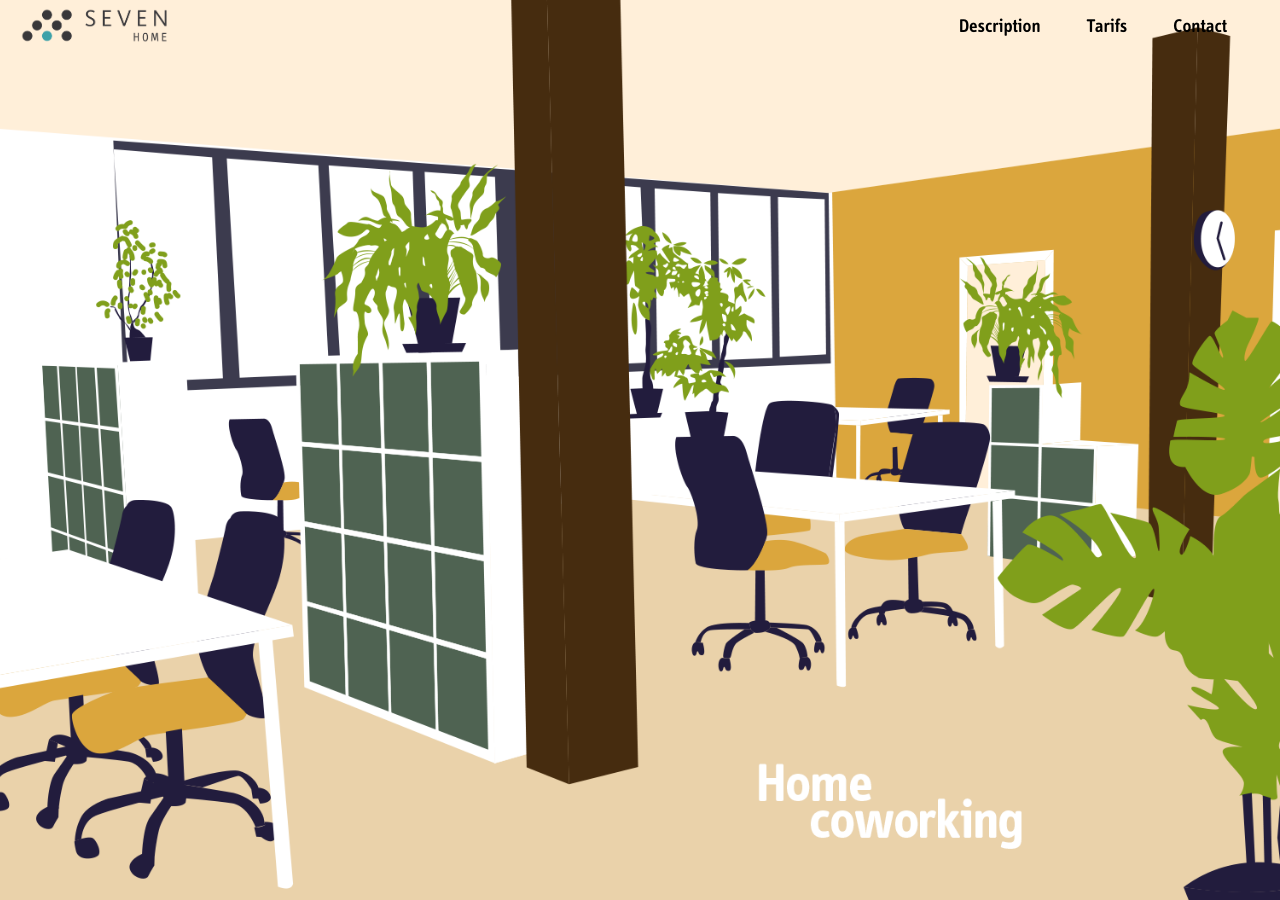
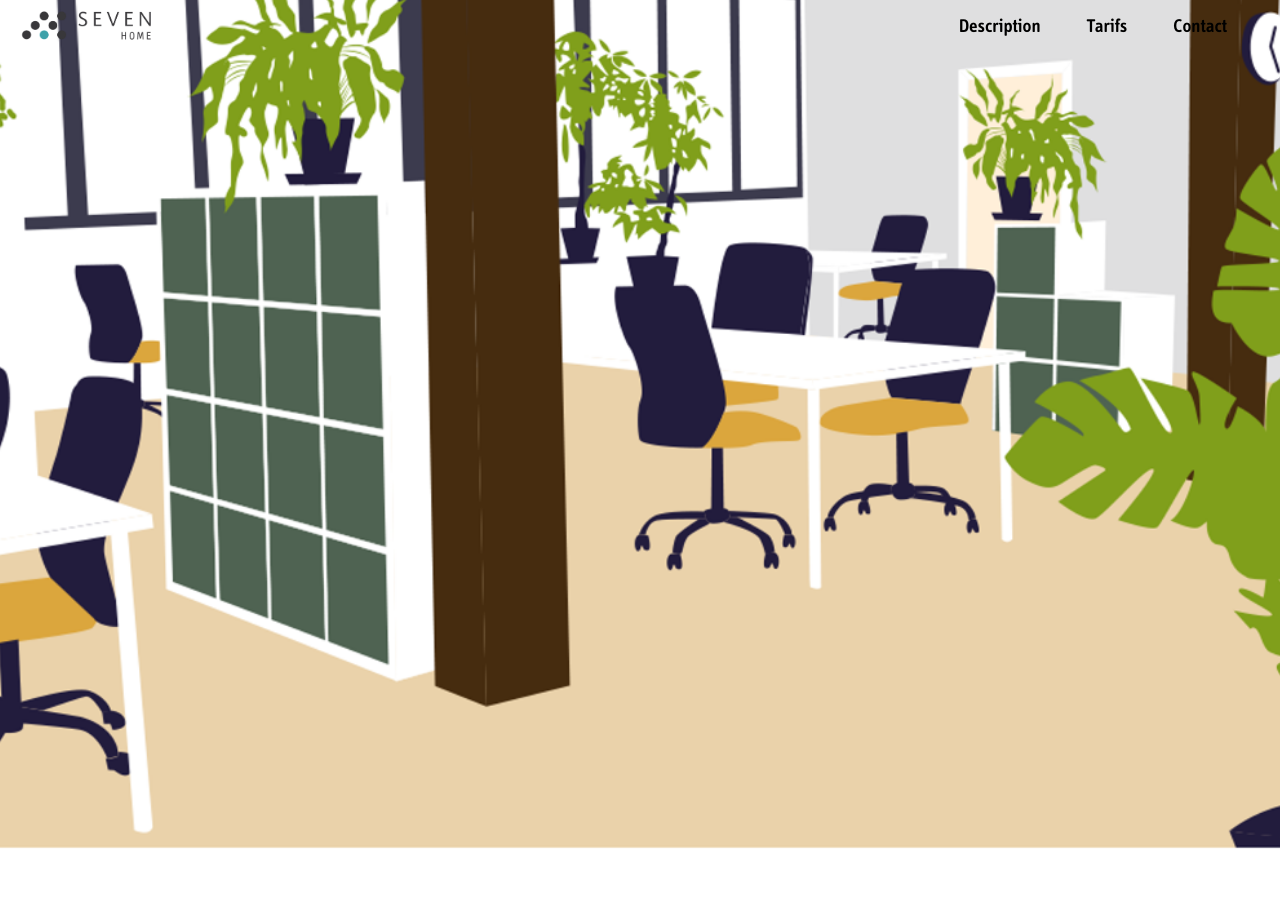
Before and after one commit to Seven2018/home.byseven.co_jekyll, a Jekyll site: the page built from index.md, in a window 1280 px wide and 900 px high. Built offline with Jekyll 4.4.1, drawn with Linux system fonts in a browser that asks for light colours; nearby versions of some CDN libraries; some of the changed text lies outside the part shown.

Commit message:
lean launched

```diff
--- a/_includes/footer.html
+++ b/_includes/footer.html
@@ -1,6 +1,6 @@
 <div class="footer">
   <div class="footer-main">
-    <h3><strong>SEVEN</strong> learn</h3>
+    <h3><strong>SEVEN</strong> home</h3>
     <p class="footer-main-text">Nous partageons avec les personnes des connaissances qu'ils ne pourront jamais oublier.</p>
   </div>
   <div class="footer-categories-container">
@@ -8,7 +8,6 @@
       <h3>SUIVEZ-NOUS</h3>
       <div class="footer-links">
         <a href="https://www.linkedin.com/company/learnbyseven/">LinkedIn</a>
-        <a href="">Youtube</a>
       </div>
     </div>
     <div class="footer-categories" id="footer-categories2">
@@ -31,7 +30,6 @@
         <a href="https://learn.byseven.co">SEVEN learn</a>
         <a href="https://home.byseven.co">SEVEN home</a>
         <a href="https://invest.byseven.co">SEVEN invest</a>
-        <a href="">SEVEN media</a>
       </div>
     </div>
   </div>
--- a/_layouts/home.html
+++ b/_layouts/home.html
@@ -3,7 +3,6 @@
 ---
 
 <div class="home-cover">
-  <img src="/assets/img/Illustration_Header.png" alt="" class="home-illustration">
 </div>
 <div class="home-presentation">
   <a id="description-anchor"></a>
--- a/_sass/layout/header.scss
+++ b/_sass/layout/header.scss
@@ -3,18 +3,20 @@
 
 .navbar-seven {
   background-color: rgba(255,255,255,0);
+  width: 100%;
+  max-width: 1440px;
   display: flex;
   flex-wrap: wrap;
   padding: 0 20px;
-  position: sticky;
-  position: -webkit-sticky;
+  position: fixed;
+  // position: -webkit-sticky;
   top: 0;
   z-index: 10;
   transition: all 0.8s ease;
 
   img {
-    // height: 33px;
-    width: 150px;
+    height: 33px;
+    // width: 150px;
     margin: 7px 0;
   }
 }
--- a/_sass/main.scss
+++ b/_sass/main.scss
@@ -65,13 +65,14 @@
 // COVER
 
 .home-cover {
+  height: 100vh;
+  // max-height: 1080px;
   // width: 100vw;
-  height: 100vh;
-  max-height: 1080px;
+  max-width: 1440px;
   margin-top: -50.8px;
-  background-image: url('/assets/img/Illustration_Header.png');
+  background-image: url('/assets/img/HEADER_HOME.png');
   background-size: cover;
-  background-position: 85% 100%;
+  background-position: 80.5% 100%;
   position: relative;
 }
 
@@ -331,7 +332,7 @@
 // CONTACT US
 
 .home-contact-us {
-  background-image: url("/assets/img/FOND_BLEU.png");
+  background-image: url("/assets/img/FOOTER_HOME.png");
   background-size: cover;
   background-position: center;
   padding: 50px;
```
Also changed, not shown: assets/img/FOOTER_HOME.png (added), assets/img/HEADER_HOME.png (added), 5 other files.
